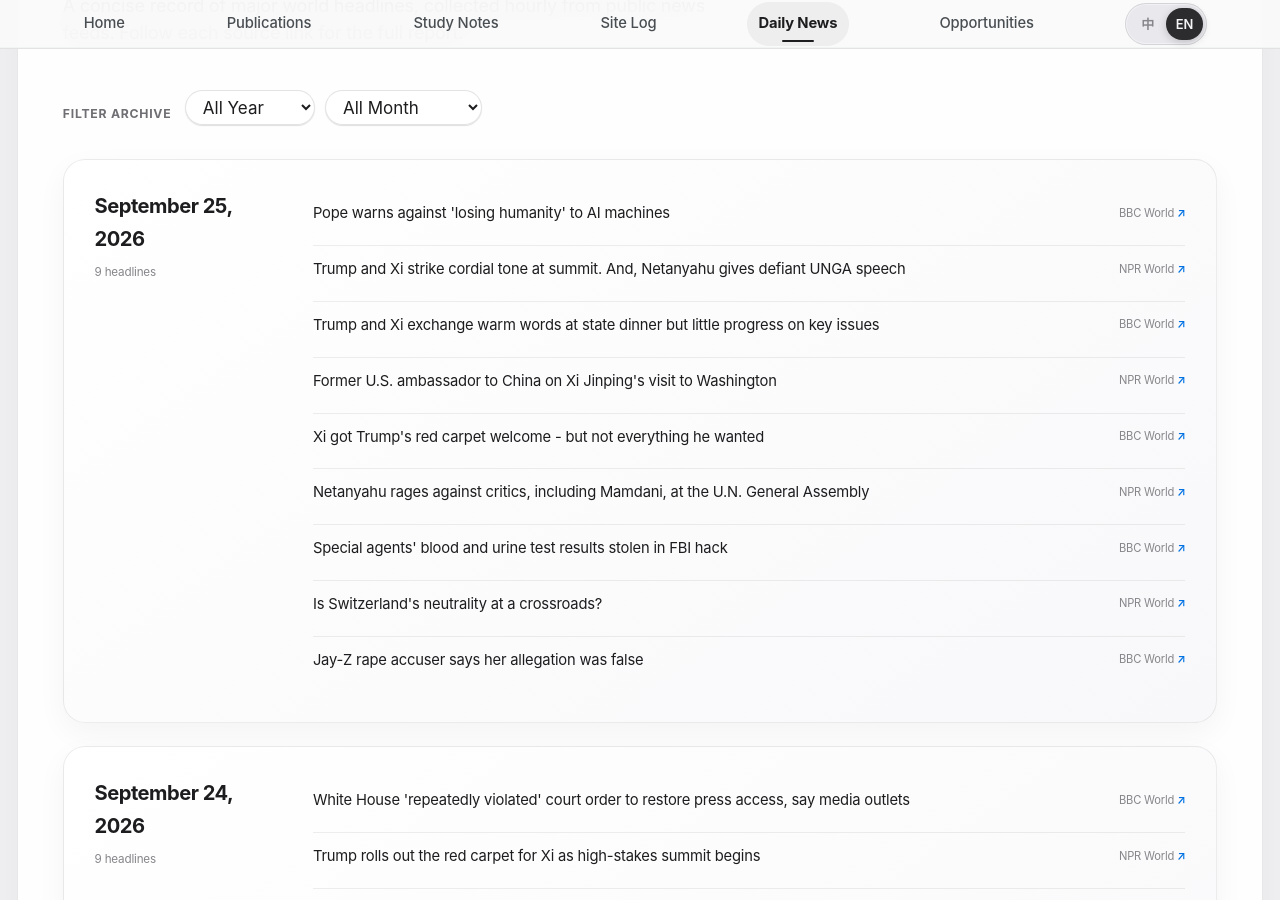
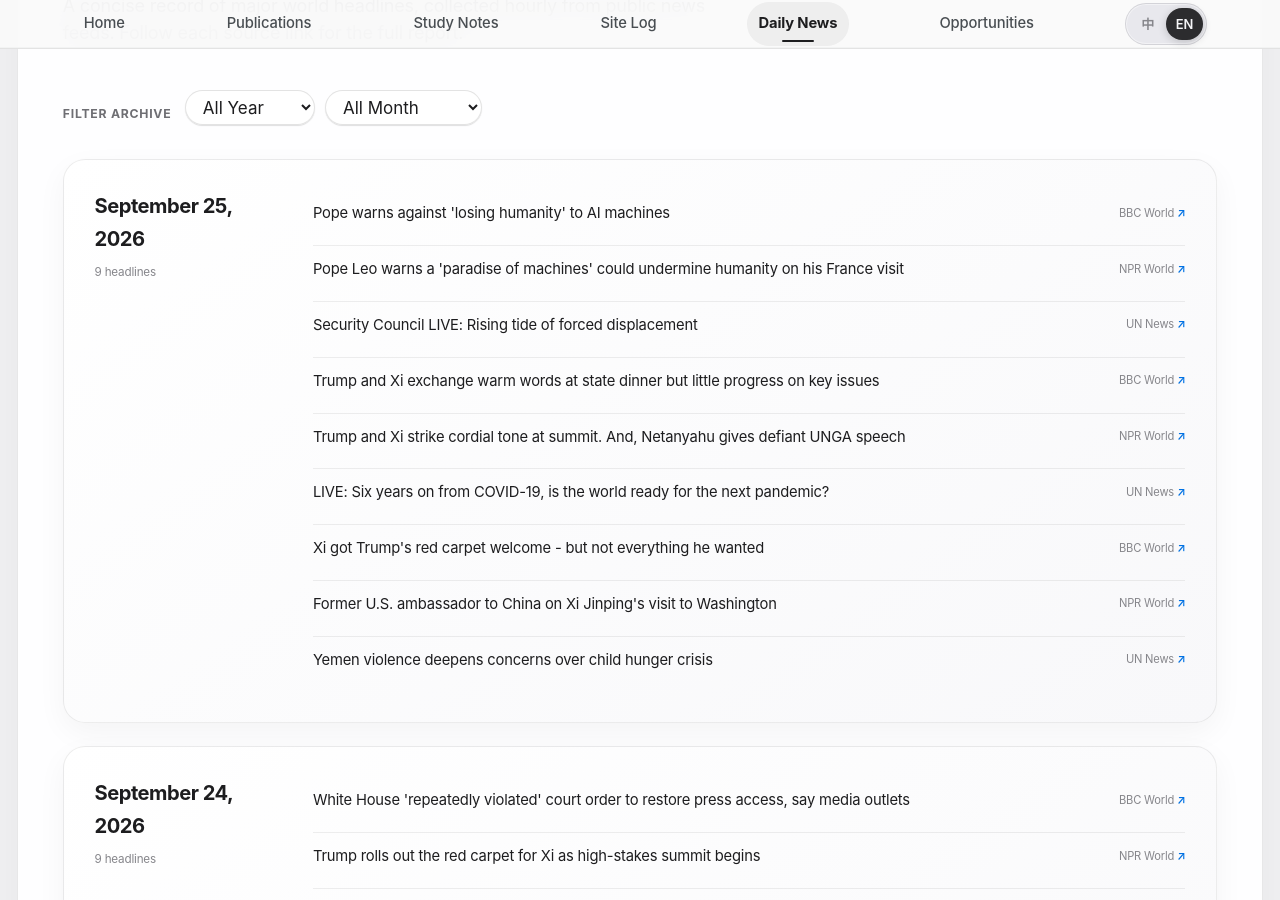
Before and after one commit to HaoxiangLuo/HaoxiangLuo.github.io, a Jekyll site: the page built from _pages/daily-news.html, in a window 1280 px wide and 900 px high, scrolled down 241 px. Built offline with Jekyll 4.4.1, drawn with Linux system fonts in a browser that asks for light colours; a style sheet for code colours, icons or effects is not loaded.

Commit message:
Update daily news 2026-09-25

```diff
--- a/_data/daily_news.json
+++ b/_data/daily_news.json
@@ -1,5 +1,5 @@
 {
-  "updated_at": "2026-09-25T22:26:53+08:00",
+  "updated_at": "2026-09-25T23:26:20+08:00",
   "days": [
     {
       "date": "2026-09-25",
@@ -11,10 +11,16 @@
           "title_zh": "教皇警告人工智能机器不要“失去人性"
         },
         {
-          "title": "Trump and Xi strike cordial tone at summit. And, Netanyahu gives defiant UNGA speech",
+          "title": "Pope Leo warns a 'paradise of machines' could undermine humanity on his France visit",
           "source": "NPR World",
-          "url": "https://www.npr.org/2026/09/25/g-s1-144994/up-first-newsletter-trump-xi-netanyahu-united-nations-mortgage-rates",
-          "title_zh": "特朗普和习近平在峰会上语气亲切。而且，内塔尼亚胡在联合国大会上发表了挑衅性的讲话"
+          "url": "https://www.npr.org/2026/09/25/nx-s1-5981140/pope-leo-france",
+          "title_zh": "教皇利奥在访问法国时警告“机器天堂”可能会破坏人性"
+        },
+        {
+          "title": "Security Council LIVE: Rising tide of forced displacement",
+          "source": "UN News",
+          "url": "https://news.un.org/feed/view/en/story/2026/09/1168438",
+          "title_zh": "安理会直播：被迫流离失所的浪潮不断上升"
         },
         {
           "title": "Trump and Xi exchange warm words at state dinner but little progress on key issues",
@@ -23,10 +29,16 @@
           "title_zh": "特朗普和习近平在国宴上热情交谈，但在关键问题上进展甚微"
         },
         {
-          "title": "Former U.S. ambassador to China on Xi Jinping's visit to Washington",
+          "title": "Trump and Xi strike cordial tone at summit. And, Netanyahu gives defiant UNGA speech",
           "source": "NPR World",
-          "url": "https://www.npr.org/2026/09/25/nx-s1-5979917/former-u-s-ambassador-to-china-on-xi-jinpings-visit-to-washington",
-          "title_zh": "美国前驻华大使谈习近平访问华盛顿"
+          "url": "https://www.npr.org/2026/09/25/g-s1-144994/up-first-newsletter-trump-xi-netanyahu-united-nations-mortgage-rates",
+          "title_zh": "特朗普和习近平在峰会上语气亲切。而且，内塔尼亚胡在联合国大会上发表了挑衅性的讲话"
+        },
+        {
+          "title": "LIVE: Six years on from COVID-19, is the world ready for the next pandemic?",
+          "source": "UN News",
+          "url": "https://news.un.org/feed/view/en/story/2026/09/1168437",
+          "title_zh": "直播：COVID-19 六年过去了，世界准备好应对下一次大流行了吗？"
         },
         {
           "title": "Xi got Trump's red carpet welcome - but not everything he wanted",
@@ -35,28 +47,16 @@
           "title_zh": "习近平受到了特朗普红地毯的欢迎，但并没有得到他想要的一切"
         },
         {
-          "title": "Netanyahu rages against critics, including Mamdani, at the U.N. General Assembly",
+          "title": "Former U.S. ambassador to China on Xi Jinping's visit to Washington",
           "source": "NPR World",
-          "url": "https://www.npr.org/2026/09/25/nx-s1-5979852/israels-prime-minister-addresses-u-n-general-assembly",
-          "title_zh": "内塔尼亚胡在联合国大会上对包括马姆达尼在内的批评者表示愤怒"
+          "url": "https://www.npr.org/2026/09/25/nx-s1-5979917/former-u-s-ambassador-to-china-on-xi-jinpings-visit-to-washington",
+          "title_zh": "美国前驻华大使谈习近平访问华盛顿"
         },
         {
-          "title": "Special agents' blood and urine test results stolen in FBI hack",
-          "source": "BBC World",
-          "url": "https://www.bbc.co.uk/news/articles/cw62me2vlj07o?at_medium=RSS&at_campaign=rss",
-          "title_zh": "特工的血液和尿液检测结果在 FBI 黑客攻击中被盗"
-        },
-        {
-          "title": "Is Switzerland's neutrality at a crossroads?",
-          "source": "NPR World",
-          "url": "https://www.npr.org/2026/09/25/nx-s1-5978905/swiss-referendum-neutrality-russia",
-          "title_zh": "瑞士的中立性正处于十字路口吗？"
-        },
-        {
-          "title": "Jay-Z rape accuser says her allegation was false",
-          "source": "BBC World",
-          "url": "https://www.bbc.co.uk/news/articles/cm4g53547wygo?at_medium=RSS&at_campaign=rss",
-          "title_zh": "Jay-Z 强奸指控者称她的指控是错误的"
+          "title": "Yemen violence deepens concerns over child hunger crisis",
+          "source": "UN News",
+          "url": "https://news.un.org/feed/view/en/story/2026/09/1168436",
+          "title_zh": "也门暴力加深了对儿童饥饿危机的担忧"
         }
       ]
     },
```
